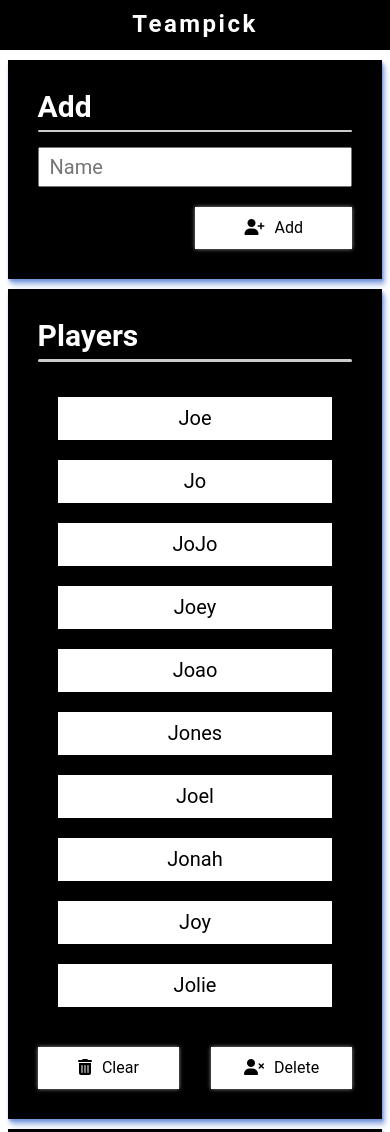
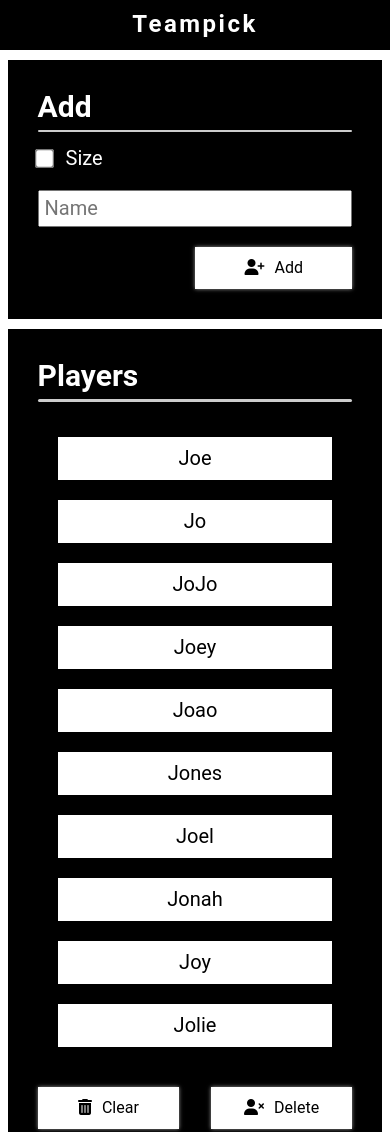
Before and after one commit to andrewquach-dev/teampick, a plain HTML site: page index.html in a window 390 px wide. Shown: the top 1132 px of the page. Drawn offline with Linux system fonts and the light colour scheme.

```diff
--- a/css/style.css
+++ b/css/style.css
@@ -161,7 +161,13 @@
             width: 100%;
             max-width: 425px;
         }
-        .main {}
+
+        .add-section__checkbox{
+            transform: scale(1.5);
+        }
+       .add-section__checkbox-label{
+           margin-left: .5em;
+       }
         .main__inner {
             display: flex;
             flex-direction: column;
@@ -171,10 +177,6 @@
             display: flex;
             flex-direction: column;
             padding: 1.5em;
-            box-shadow:
-      1px 2px 2px hsl(220deg 60% 50% / 0.333),
-      2px 4px 4px hsl(220deg 60% 50% / 0.333),
-      3px 6px 6px hsl(220deg 60% 50% / 0.333);
             width: 100%;
         }
         .main__hr {
@@ -186,14 +188,13 @@
             border-radius: 5px;
             margin: .25em 0 .75em 0;
         }
-        .main__form {
+        .add-section__form {
             display: flex;
             flex-direction: column;
             gap: 1em;
         }
-        .main__input {
-            padding: .5em;
-            height: 2em;
+        .add-section__input {
+            padding: .25em;
             width: 100%;
         }
         .main__btns {
@@ -248,7 +249,7 @@
         .footer__p {
             font-size: 1rem;
         }
-        .main__add-btn {
+        .add-section__add-btn {
             align-self: flex-end;
             width: 50%;
         }
@@ -294,7 +295,11 @@
     }
     /* Small Desktop */
 
-    @media only screen and (min-width: 64em) {}
+    @media only screen and (min-width: 64em) {
+        .container{
+            max-width: 1024px;
+        }
+    }
     /* Large Desktop */
 
     @media only screen and (min-width: 1300px) {
@@ -306,7 +311,7 @@
             flex: 2;
         }
         .container {
-            max-width: 1024px;
+            max-width: 1300px;
         }
         .page {
             min-height: 100vh;
--- a/index.html
+++ b/index.html
@@ -26,9 +26,13 @@
             <section id="add-section" class="main__step --dark">
                 <h2 class="main__h2">Add</h2>
                 <hr class="main__hr">
-                <form action="" class="main__form">
-                    <input type="text" class="main__input" placeholder="Name" id="inputted-player-name">
-                    <button type="button" href="" class="btn main__add-btn --ripple" id="add-btn"><i
+                <form action="" class="add-section__form">
+                    <div>
+                        <input type="checkbox" class="add-section__checkbox">
+                        <label class="add-section__checkbox-label" for="checkbox">Size</label>
+                    </div>
+                    <input type="text" class="add-section__input" placeholder="Name" id="inputted-player-name">
+                    <button type="button" href="" class="btn add-section__add-btn --ripple" id="add-btn"><i
                             class="main__i fa-solid fa-user-plus"></i>Add</button>
                     <span id="add-error-msg" class="error-msg">asdas</span>
                 </form>
```
